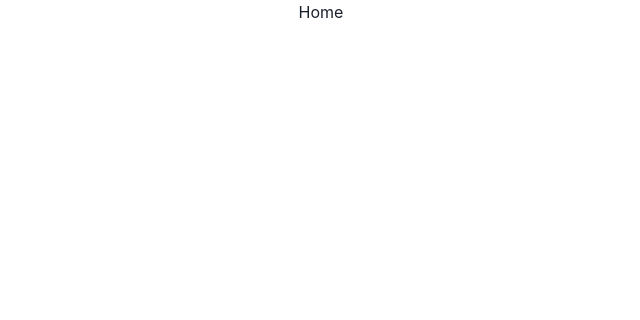
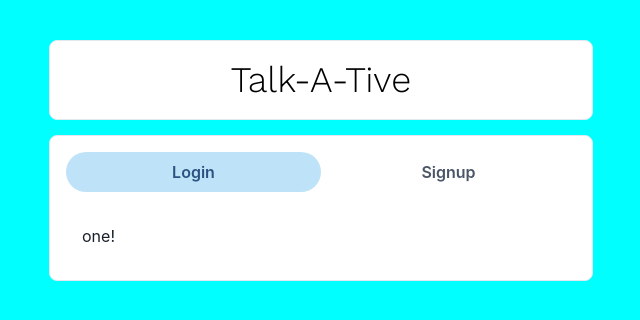
Before and after one commit to chetantidgam123/ReactChatApp, a React (Create React App) app in the folder chatapp/: page / in a window 1280 px wide. Shown: the top 320 px of the page, without its empty margins (319-959 px from the left). Built offline with nearby package versions, Linux system fonts and the light colour scheme.

Commit message:
frontend

```diff
--- a/chatapp/src/App.css
+++ b/chatapp/src/App.css
@@ -1,38 +1,9 @@
+@import url('https://fonts.googleapis.com/css2?family=Work+Sans:wght@300&display=swap');
+
 .App {
-  text-align: center;
-}
-
-.App-logo {
-  height: 40vmin;
-  pointer-events: none;
-}
-
-@media (prefers-reduced-motion: no-preference) {
-  .App-logo {
-    animation: App-logo-spin infinite 20s linear;
-  }
-}
-
-.App-header {
-  background-color: #282c34;
   min-height: 100vh;
   display: flex;
-  flex-direction: column;
-  align-items: center;
-  justify-content: center;
-  font-size: calc(10px + 2vmin);
-  color: white;
+  background-color: aqua;
+  background-size: cover;
+  background-position: center;
 }
-
-.App-link {
-  color: #61dafb;
-}
-
-@keyframes App-logo-spin {
-  from {
-    transform: rotate(0deg);
-  }
-  to {
-    transform: rotate(360deg);
-  }
-}
--- a/chatapp/src/pages/HomePage.js
+++ b/chatapp/src/pages/HomePage.js
@@ -1,10 +1,36 @@
+import { Box, Container, Tab, TabList, TabPanel, TabPanels, Tabs, Text } from '@chakra-ui/react'
 import React from 'react'
 
 const HomePage = () => {
   return (
-    <div>
-      Home
-    </div>
+    <Container maxW={'xl'} centerContent>
+      <Box display={'flex'}
+        justifyContent={'center'}
+        p={3}
+        bg={'white'}
+        w='100%'
+        borderRadius='lg'
+        borderWidth="1px"
+        m={"40px 0 15px 0"}>
+        <Text fontSize='4xl' fontFamily="Work sans" color="black">Talk-A-Tive</Text>
+      </Box>
+      <Box bg={'white'} w='100%' p={4} borderRadius='lg' borderWidth="1px" >
+        <Tabs variant='soft-rounded'>
+          <TabList mb={'1em'}>
+            <Tab width={'50%'} >Login</Tab>
+            <Tab width={'50%'} >Signup</Tab>
+          </TabList>
+          <TabPanels>
+            <TabPanel>
+              <p>one!</p>
+            </TabPanel>
+            <TabPanel>
+              <p>two!</p>
+            </TabPanel>
+          </TabPanels>
+        </Tabs>
+      </Box>
+    </Container>
   )
 }
 
```
